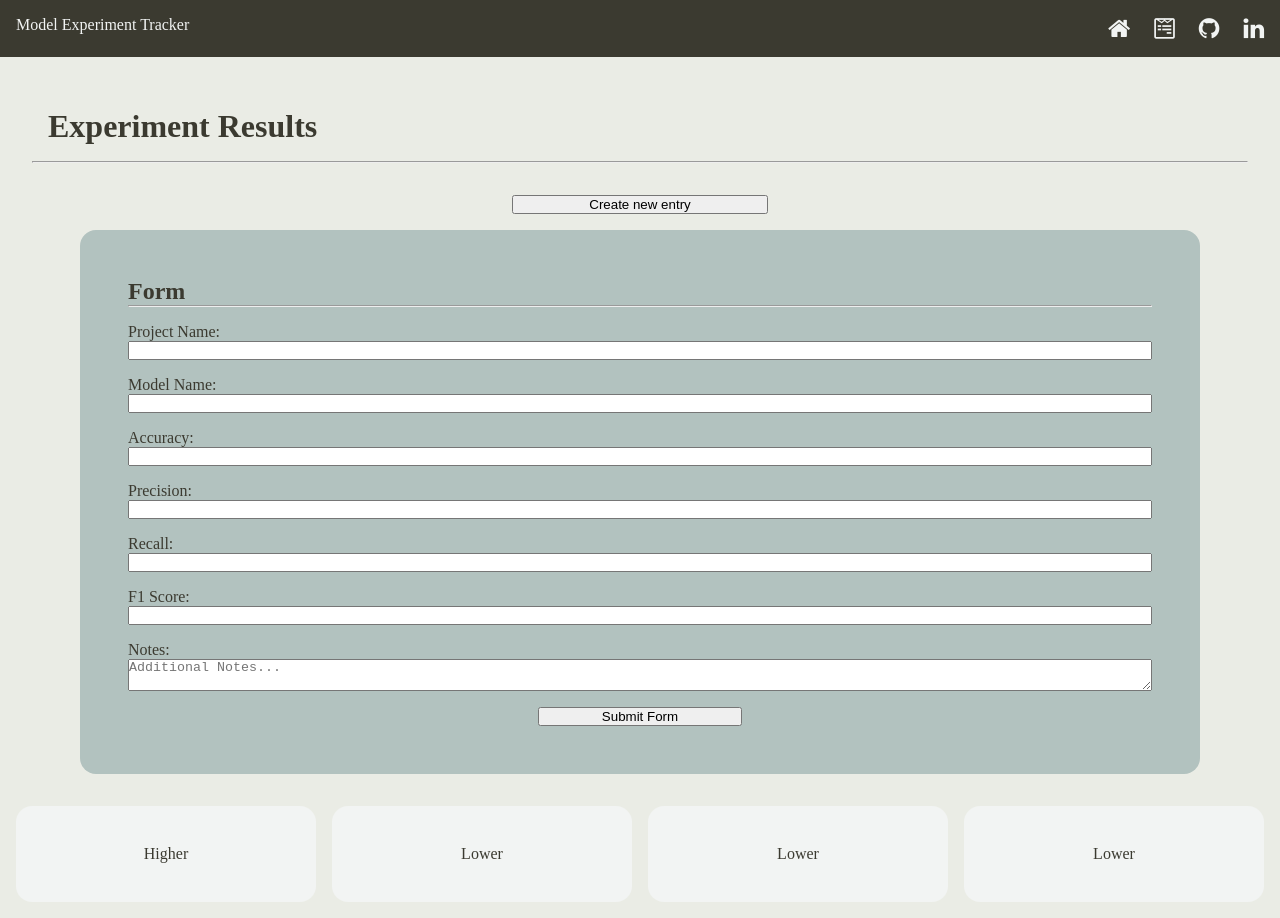
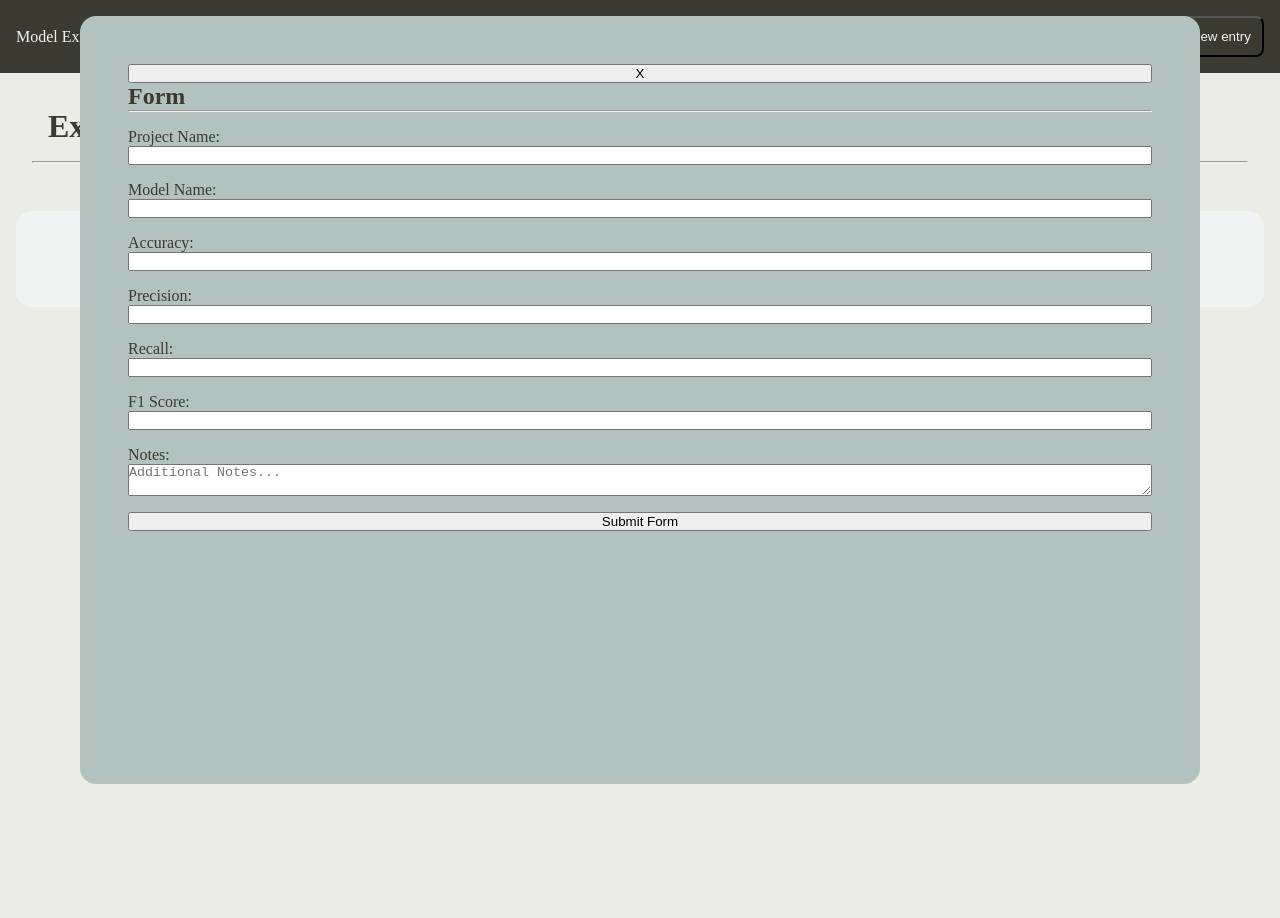
Before and after one commit to lka1459/model-experiment-tracker, a website with bundled scripts: page index.html in a window 1280 px wide. Both pictures are taken after a click on the button "Create new entry". After the commit the page ends 800 px from the top, so only its background shows below. Built offline with nearby package versions, Linux system fonts and the light colour scheme.

Commit message:
Added a new entry btn in navbar

```diff
--- a/index.html
+++ b/index.html
@@ -16,12 +16,7 @@
         <ul>
             <li><p>Model Experiment Tracker</p></li>
             <li class="right">
-
-                <a href="index.html"><i class="fa fa-home" style="font-size:24px"></i></a>
-                <a href="form.html"><i class="fa fa-wpforms" style="font-size:24px"></i></a>
-                <a href="https://github.com/lka1459"><i class="fa fa-github" style="font-size:24px"></i></a>
-                <a href="https://www.linkedin.com/in/luka-pustahija-543ba9255"><i class="fa fa-linkedin" style="font-size:24px"></i></a>
-
+                <button class="btn-close-form" onclick="togglePopup()"><p>Create new entry</p></button>
             </li>
 
         </ul>
@@ -34,12 +29,9 @@
     <hr>
     </header>
 
-    <section id="form_buttons">
-        <button class="btn-close-form" onclick="togglePopup()">Create new entry</button>
-    </section>
-
     <section id="form_section">
             <form id="popupOverlay">
+                <button id="close_btn" onclick="togglePopup()">X</button>
                 <div id="title_block">
                 <h2 id="form_title">Form</h2>
                 <hr>
@@ -70,9 +62,6 @@
             </form>
         </section>
 
-
-
-
     <section class="container">
 
         <div class="block">
--- a/styles.css
+++ b/styles.css
@@ -24,6 +24,7 @@ a {
 ul {
     padding: 1rem;
     display: flex;
+    align-items: center;
     background-color: var(--black);
     color: var(--white);
     position: fixed;
@@ -35,12 +36,20 @@ ul {
 
 .right {
     margin-left: auto;
-    display: flex;
-    gap: 1.5rem;
 }
 
-ul li a:hover {
-  color: var(--purple);
+.btn-close-form {
+    padding: 0.7rem;
+    border-radius: 0.5rem;
+    background-color: var(--black);
+    color: var(--white);
+    cursor: pointer;
+
+
+}
+
+.btn-close-form:hover {
+    color: var(--purple);
 }
 
 main {
@@ -60,10 +69,21 @@ h1 {
 /*Form Section*/
 
 #popupOverlay {
+    opacity: 0;
     display: none;
+    z-index: -1;
 }
 
 #popupOverlay.show {
+    top: 0;
+    left: 0;
+    right: 0;
+    bottom: 0;
+
+    opacity: 1;
+    z-index: 999;
+
+    position: fixed;
     padding: 3rem;
     margin: 1rem 5rem;
     background-color: var(--grayish_blue);
@@ -76,12 +96,6 @@ h1 {
 #title_block {
     margin-bottom: 1rem;
 
-}
-
-button {
-    width: 20%;
-    display: block;
-    margin: 0 auto;
 }
 
 .form_item {
```
